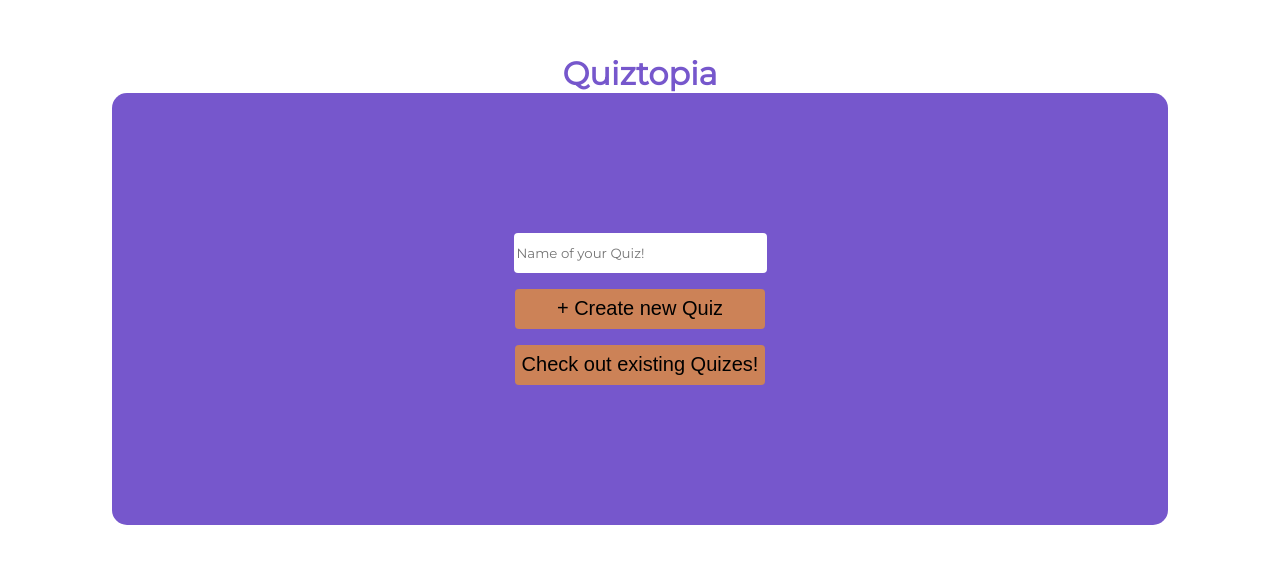
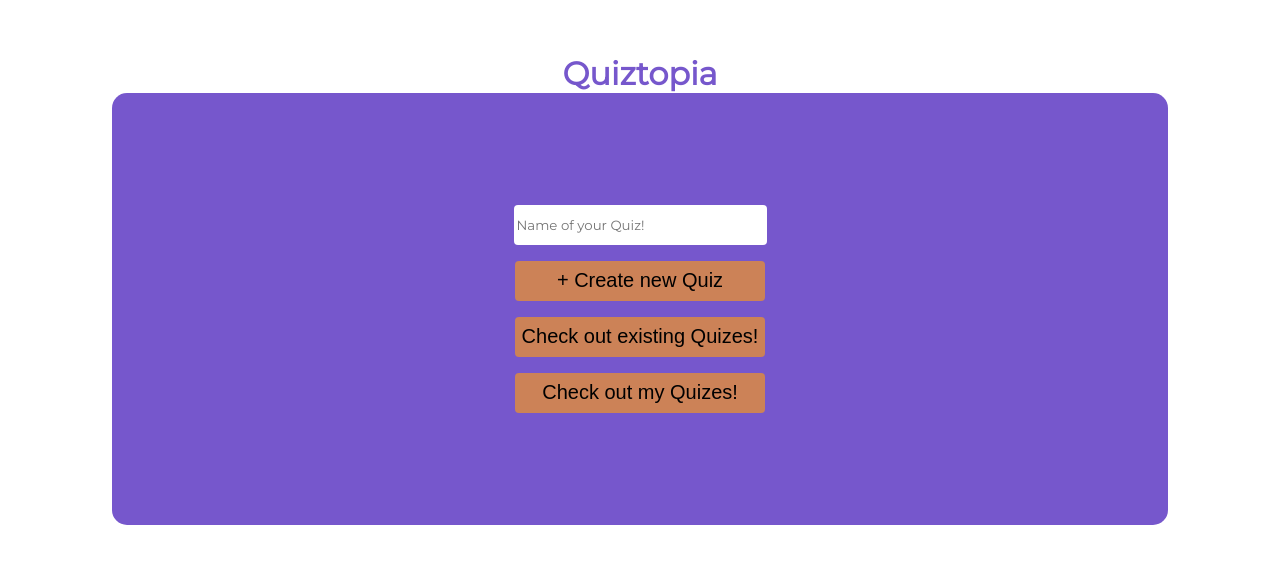
Before and after one commit to CarlMBergman/Quiztopia, a React (Vite) app in the folder Quiztopia/: page /choosequiz in a window 1280 px wide. Shown: the part 111-674 px from the top of the page. Built offline with nearby package versions, Linux system fonts and the light colour scheme.

Commit message:
kan ta bort egna quiz

```diff
--- a/Quiztopia/src/api/login.ts
+++ b/Quiztopia/src/api/login.ts
@@ -12,8 +12,11 @@ async function login(username: string, password: string) {
     const dataLogin = await response.json()
     console.log('login', dataLogin);
     localStorage.setItem('token', dataLogin.token)
+    localStorage.setItem('username', username)
 
     return dataLogin
 }
 
 export default login
+
+// 'eyJhbGciOiJIUzI1NiIsInR5cCI6IkpXVCJ9.eyJpZCI6InY3N…M0MH0.kk0hIM3f2flRjqRoaCmeznpPY5LPVvIKVd20mSiBDhc'
--- /dev/null
+++ b/Quiztopia/src/api/removeQuiz.ts
@@ -0,0 +1,37 @@
+interface Quiz {
+    questions: Question[];
+    quizId: string;
+    userId: string;
+    username: string;
+}
+
+interface Question {
+    question: string;
+    anwser: string;
+    location: Location;
+}
+
+interface Location {
+    latitude: string;
+    longitude: string;
+}
+
+async function removeQuiz(quiz: Quiz) {
+    const REMOVE_URL = `https://fk7zu3f4gj.execute-api.eu-north-1.amazonaws.com/quiz/${quiz.quizId}`
+
+    const token = localStorage.getItem('token')
+
+    const response = await fetch(REMOVE_URL, {
+        method: 'DELETE',
+        headers: {
+            'Content-Type': 'application/json',
+            'Authorization': `Bearer ${token}`
+        }
+    })
+    const data = await response.json()
+    console.log(data);
+
+
+}
+
+export default removeQuiz
--- a/Quiztopia/src/components/QuizListComp/QuizListComp.tsx
+++ b/Quiztopia/src/components/QuizListComp/QuizListComp.tsx
@@ -1,7 +1,14 @@
+import removeQuiz from '../../api/removeQuiz';
 import './QuizListComp.scss'
 import { useNavigate } from 'react-router';
 
 interface Props {
+    quiz: Quiz;
+    own: boolean;
+    updateQuizzes?: () => void;
+}
+
+interface Quiz {
     questions: Question[];
     quizId: string;
     userId: string;
@@ -19,13 +26,20 @@ interface Location {
     longitude: string;
 }
 
-function QuizListComp(props: any) {
+function QuizListComp(props: Props) {
     const navigate = useNavigate()
 
-    const quiz: Props = props.quiz
+    const quiz: Quiz = props.quiz
 
     function handleQuiz() {
         navigate('/quiz', { state: quiz })
+    }
+
+    function handleRemoveQuiz(props: Props) {
+        removeQuiz(props.quiz)
+        if (props.updateQuizzes) {
+            props.updateQuizzes()
+        }
     }
 
     return (
@@ -33,6 +47,7 @@ function QuizListComp(props: any) {
             <h1>{ quiz.quizId }</h1>
             <p>Av: { quiz.username }</p>
             <button onClick={ handleQuiz }>Do the Quiz!</button>
+            {props.own && <button onClick={ () => handleRemoveQuiz(props) }>Remove Quiz</button>}
         </article>
     )
 }
--- a/Quiztopia/src/components/mapbox/Mapbox.scss
+++ b/Quiztopia/src/components/mapbox/Mapbox.scss
@@ -2,6 +2,7 @@
 
 .map-container {
   height: 400px;
+  width: 400px;
   box-shadow: 0px 0px 50px 10px $main-color;
   margin: 2rem 0 2rem 1rem;
 }
--- a/Quiztopia/src/views/chooseQuiz/ChooseQuiz.scss
+++ b/Quiztopia/src/views/chooseQuiz/ChooseQuiz.scss
@@ -32,3 +32,11 @@
         font-size: 20px;
     }
 }
+
+div {
+    width: 100%;
+    display: flex;
+    justify-content: center;
+    align-items: center;
+    flex-direction: column;
+}
--- a/Quiztopia/src/views/chooseQuiz/ChooseQuiz.tsx
+++ b/Quiztopia/src/views/chooseQuiz/ChooseQuiz.tsx
@@ -35,6 +35,7 @@ function ChooseQuiz() {
     const [quizName, setQuizName] = useState<string>('')
     const [errorMsg, setErrorMsg] = useState<string | null>()
     const [showQuizes, setShowQuizes] = useState<boolean>(false)
+    const [showMyQuizes, setShowMyQuizes] = useState<boolean>(false)
     const [allQuizes, setAllQuizes] = useState<any>()
 
     async function handleNewQuiz() {
@@ -53,22 +54,50 @@ function ChooseQuiz() {
         //
         console.log(quizes);
         const anotherQuiz = quizes.quizzes.map((quiz: QuizList) => {
-            return <QuizListComp quiz={ quiz } />
+            return <QuizListComp quiz={ quiz } own={ false }/>
         })
+        setShowMyQuizes(false)
         setShowQuizes(true)
         setAllQuizes(anotherQuiz)
+    }
+
+    async function handleShowMyQuizes() {
+        const quizes = await getAllQuiz()
+        //
+        console.log(quizes);
+        const username = localStorage.getItem('username')
+        const myQuizes = quizes.quizzes.filter((quiz: QuizList) => {
+            console.log(quiz);
+
+            if (quiz.username === username) {
+                return quiz
+            }
+        })
+
+        const myQuizesShow = myQuizes.map((quiz: QuizList) => {
+            return <QuizListComp quiz={ quiz } own={ true } updateQuizzes={ handleShowMyQuizes }/>
+        })
+        setShowQuizes(false)
+        setShowMyQuizes(true)
+        setAllQuizes(myQuizesShow)
     }
 
 
 
     return (
+        <div>
         <main className='choose-quiz'>
             <input type="text" placeholder='Name of your Quiz!' name='quizname' onChange={ e => setQuizName(e.target.value) } className='choose-quiz__input'/>
             <button onClick={ handleNewQuiz } className='choose-quiz__button'>+ Create new Quiz</button>
             {errorMsg && <p>{ errorMsg }</p>}
             <button className='choose-quiz__button' onClick={ handleShowQuizes }>Check out existing Quizes!</button>
-            {showQuizes && <section>{ allQuizes }</section>}
+            <button className='choose-quiz__button' onClick={ handleShowMyQuizes }>Check out my Quizes!</button>
+
+
         </main>
+        {showQuizes && <section>{ allQuizes }</section>}
+            {showMyQuizes && <section>{ allQuizes }</section>}
+        </div>
     )
 }
 
```
